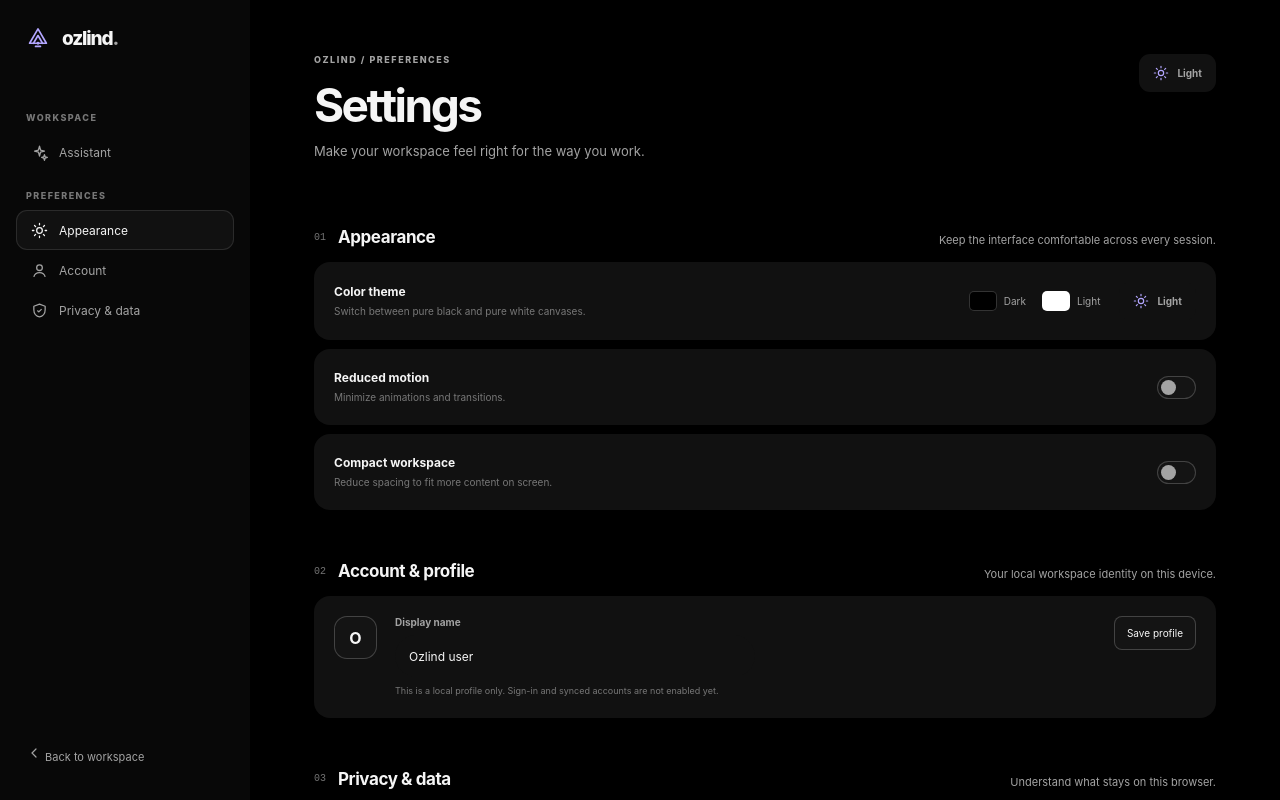
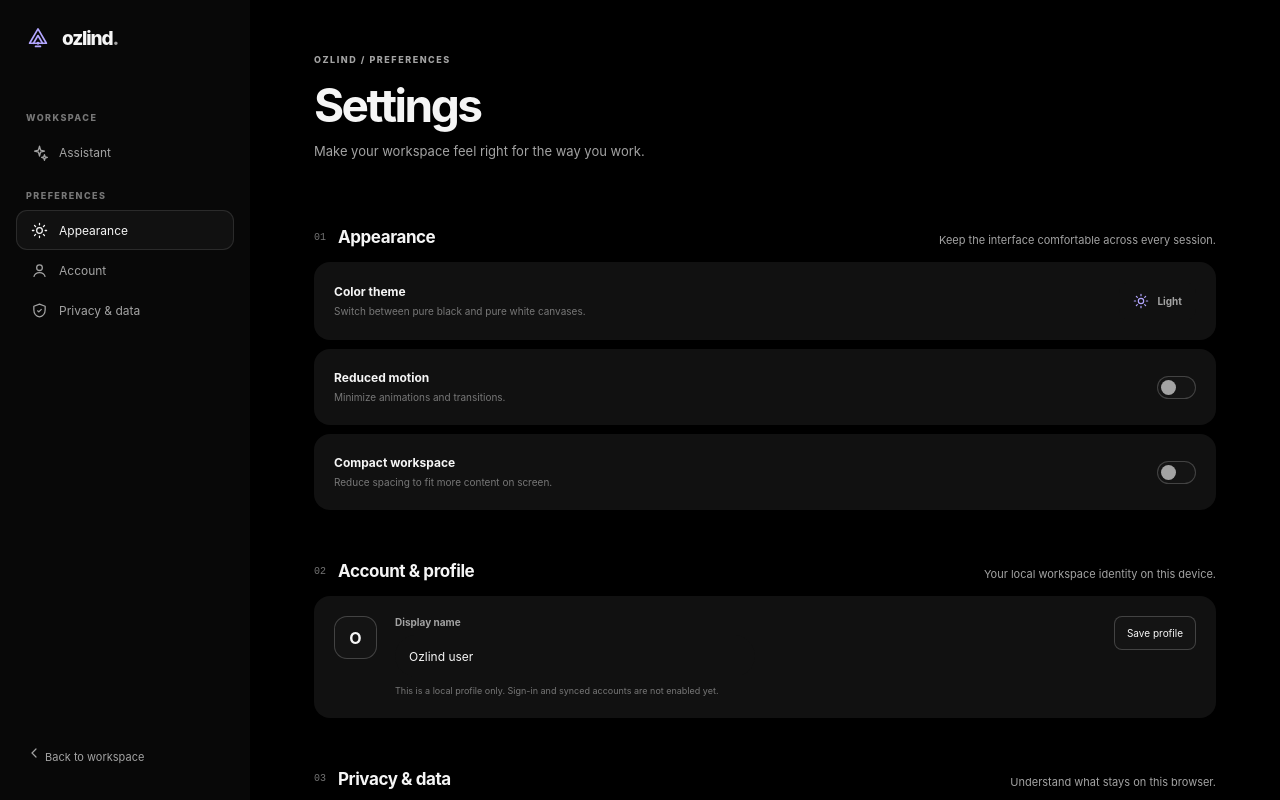
Before and after one commit to athulkrishnak047/ozlind-, a Next.js app: page /settings in a window 1280 px wide. Shown: the top 800 px of the page. Built offline with nearby package versions, Linux system fonts and the light colour scheme.

Commit message:
Simplify settings theme controls

```diff
--- a/src/components/settings-panel.tsx
+++ b/src/components/settings-panel.tsx
@@ -74,10 +74,10 @@ export function SettingsPanel() {
       <div className="settings-rail-spacer" /><Link href="/workspace" className="settings-back-link"><OzlindIcon name="oz-chevron-left" size={16} /> Back to workspace</Link>
     </aside>
     <section className="settings-content">
-      <header className="settings-header"><div><p className="settings-eyebrow">OZLIND / PREFERENCES</p><h1>Settings</h1><p>Make your workspace feel right for the way you work.</p></div><ThemeToggle /></header>
+      <header className="settings-header"><div><p className="settings-eyebrow">OZLIND / PREFERENCES</p><h1>Settings</h1><p>Make your workspace feel right for the way you work.</p></div></header>
       <section className="settings-section" id="appearance">
         <div className="settings-section-heading"><div><span>01</span><h2>Appearance</h2></div><p>Keep the interface comfortable across every session.</p></div>
-        <div className="settings-card settings-theme-card"><div className="settings-card-copy"><strong>Color theme</strong><span>Switch between pure black and pure white canvases.</span></div><div className="settings-theme-choice"><span className="settings-theme-preview dark-preview" /> Dark</div><div className="settings-theme-choice"><span className="settings-theme-preview light-preview" /> Light</div><ThemeToggle /></div>
+        <div className="settings-card settings-theme-card"><div className="settings-card-copy"><strong>Color theme</strong><span>Switch between pure black and pure white canvases.</span></div><div className="settings-theme-control"><ThemeToggle /></div></div>
         <div className="settings-card settings-toggle-card"><div className="settings-card-copy"><strong>Reduced motion</strong><span>Minimize animations and transitions.</span></div><button type="button" role="switch" aria-checked={preferences.reducedMotion} className={`settings-switch ${preferences.reducedMotion ? "on" : ""}`} onClick={() => setPreferences(p => ({ ...p, reducedMotion: !p.reducedMotion }))}><span /></button></div>
         <div className="settings-card settings-toggle-card"><div className="settings-card-copy"><strong>Compact workspace</strong><span>Reduce spacing to fit more content on screen.</span></div><button type="button" role="switch" aria-checked={preferences.compactMode} className={`settings-switch ${preferences.compactMode ? "on" : ""}`} onClick={() => setPreferences(p => ({ ...p, compactMode: !p.compactMode }))}><span /></button></div>
       </section>
```
